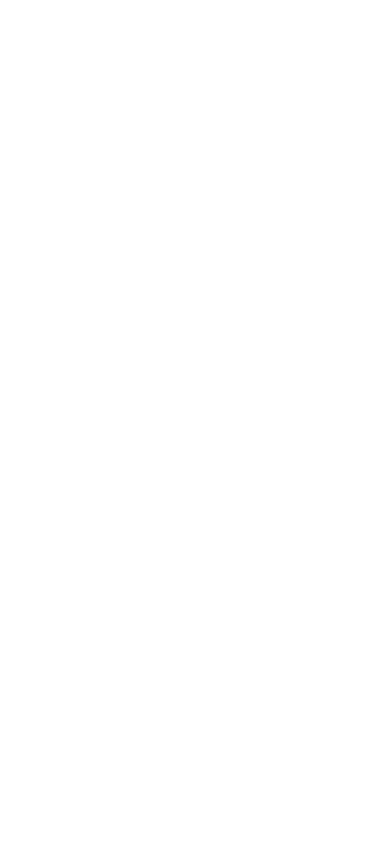
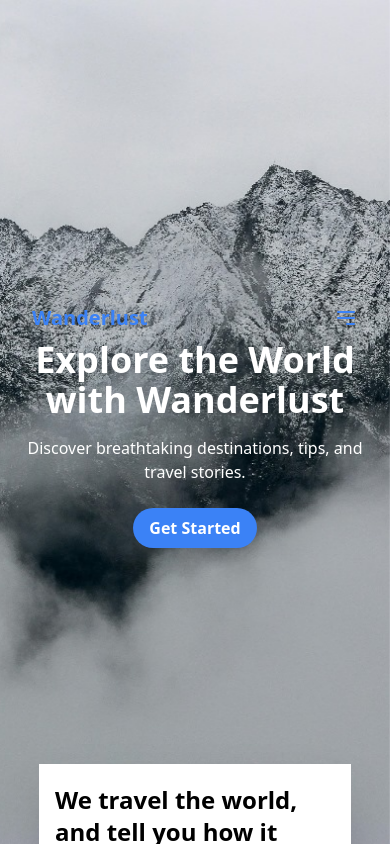
Before and after one commit to furqanahmed1872/blog-website, a SvelteKit app: page /article in a window 390 px wide. Built offline with nearby package versions, Linux system fonts and the light colour scheme.

Commit message:
article page

```diff
--- a/src/routes/article/+page.svelte
+++ b/src/routes/article/+page.svelte
@@ -0,0 +1,163 @@
+<script>
+    export let title = "Explore the World with Wanderlust";
+    export let subtitle = "Discover breathtaking destinations, tips, and travel stories.";
+    export let buttonText = "Get Started";
+
+    let isMenuOpen = false;
+  </script>
+
+  <!-- Wrapper -->
+  <div class="relative bg-slate-100 h-screen overflow-hidden">
+    <!-- Fixed Background -->
+    <div
+      class="absolute inset-0 bg-fixed bg-cover bg-center z-0"
+      style="background-image: url('/mountain.jpeg');"
+    ></div>
+
+    <!-- Hero Section -->
+    <div class="relative h-full flex flex-col justify-center items-center text-center z-10 text-white px-4">
+      <!-- Navigation Bar -->
+      <nav class="w-full bg-inherit z-10">
+        <div class="container mx-auto px-4 py-2 flex justify-between items-center">
+          <a href="/" class="text-xl font-bold text-blue-500">Wanderlust</a>
+          <ul class="hidden sm:flex space-x-6">
+            <li><a href="#destinations" class="hover:text-blue-500">Destinations</a></li>
+            <li><a href="#about" class="hover:text-blue-500">About</a></li>
+            <li><a href="#blog" class="hover:text-blue-500">Blog</a></li>
+          </ul>
+          <button
+            class="sm:hidden text-blue-500 focus:outline-none"
+            aria-label={isMenuOpen ? "Close menu" : "Open menu"}
+            on:click={() => (isMenuOpen = !isMenuOpen)}
+          >
+            <svg xmlns="http://www.w3.org/2000/svg" fill="none" viewBox="0 0 24 24" stroke-width="2" stroke="currentColor" class="w-6 h-6">
+              <path stroke-linecap="round" stroke-linejoin="round" d="M4 6h16M4 12h16m-7 6h7" />
+            </svg>
+          </button>
+        </div>
+      </nav>
+      <h1 class="text-4xl sm:text-5xl md:text-6xl font-bold mb-4">{title}</h1>
+      <p class="text-base sm:text-lg md:text-xl mb-6">{subtitle}</p>
+      <button class="bg-blue-500 hover:bg-blue-600 text-white font-bold py-2 sm:py-3 px-4 sm:px-6 rounded-full shadow-lg">
+        {buttonText}
+      </button>
+    </div>
+
+    <!-- Featured Destinations Section -->
+
+    <div class=" w-full relative h-full">
+      <div class="h-full absolute -top-20 flex flex-col items-center gap-10 w-full">
+        <div class="p-5 px-4 bg-white shadow-2xl flex flex-col items-center w-4/5">
+          <p class="text-2xl font-bold text-black ">We travel the world, and tell you how it looks!</p>
+        <p class="text-md font-normal text-black text-center">Proin gravida nibh vel velit auctor aliquet. Aenean sollicitudin, lorem quis bibendum auctor, nisi elit consequat <br> ipsum, nec sagittis sem nibh id elit. Duis sed odio sit amet nibh vulputate cursus a sit amet mauris. Morbi accumsan ipsum velit. <br> Duis sed odio sit amet nibh vulputate cursus a sit amet mauris. Morbi accumsan ipsum velit. <br> Nam nec tellus a odio tincidunt auctor a ornare odio.</p>
+        </div>
+
+      <div class="bg-inherit grid grid-cols-3 gap-5 w-4/5">
+        <div class=" col-span-2 flex flex-col gap-5 w-full h-40">
+        <div class="bg-slate-200">
+          <img src="https://www.wildnatureimages.com/images/640/070620-014-The-Tetons.jpg" class="w-full" alt="wanderlast">
+          <p class="text-2xl text-black font-semibold">African Wildlife</p>
+          <p class="text-red-500 text-xl font-bold hover:text-blue-500 cursor-pointer focus:text-yellow-50 visited:text-green-400 ">Africa / Leave a Comment</p>
+          <p class="text-start ">Lorem ipsum dolor sit amet, consectetur adipiscing elit. Ut elit tellus, luctus nec ullamcorper mattis, pulvinar dapibus leo. Sed non mauris vitae erat consequat auctor </p>
+
+        </div>
+        <div class="grid grid-cols-2 gap-5 ">
+          <div class="bg-slate-200">
+            <img src="https://plus.unsplash.com/premium_photo-1672115680958-54438df0ab82?fm=jpg&q=60&w=3000&ixlib=rb-4.0.3&ixid=M3wxMjA3fDB8MHxzZWFyY2h8MXx8bW91bnRhaW5zfGVufDB8fDB8fHww" class="w-full" alt="wanderlast">
+           <div class="p-5">
+            <p class="text-2xl text-black font-semibold">A day on the mountains</p>
+            <p class="text-red-500 text-xl font-bold hover:text-blue-500 cursor-pointer focus:text-yellow-50 visited:text-green-400">Asia / Leave a Comment</p>
+            <p  class="text-start">Lorem ipsum dolor sit amet, consectetur adipiscing elit. Ut elit tellus, luctus nec ullamcorper mattis, pulvinar dapibus leo. Sed non mauris vitae erat consequat auctor A day on the mountainsRead More »</p>
+
+           </div>
+
+          </div>
+
+          <div class="bg-slate-200">
+            <img src="https://plus.unsplash.com/premium_photo-1672115680958-54438df0ab82?fm=jpg&q=60&w=3000&ixlib=rb-4.0.3&ixid=M3wxMjA3fDB8MHxzZWFyY2h8MXx8bW91bnRhaW5zfGVufDB8fDB8fHww" class="w-full" alt="wanderlast">
+           <div class="p-5">
+            <p class="text-2xl text-black font-semibold">A day on the mountains</p>
+            <p class="text-red-500 text-xl font-bold hover:text-blue-500 cursor-pointer focus:text-yellow-50 visited:text-green-400">Asia / Leave a Comment</p>
+            <p  class="text-start">Lorem ipsum dolor sit amet, consectetur adipiscing elit. Ut elit tellus, luctus nec ullamcorper mattis, pulvinar dapibus leo. Sed non mauris vitae erat consequat auctor A day on the mountainsRead More »</p>
+
+           </div>
+
+          </div>
+
+          <div class="bg-slate-200">
+            <img src="https://plus.unsplash.com/premium_photo-1672115680958-54438df0ab82?fm=jpg&q=60&w=3000&ixlib=rb-4.0.3&ixid=M3wxMjA3fDB8MHxzZWFyY2h8MXx8bW91bnRhaW5zfGVufDB8fDB8fHww" class="w-full" alt="wanderlast">
+           <div class="p-5">
+            <p class="text-2xl text-black font-semibold">A day on the mountains</p>
+            <p class="text-red-500 text-xl font-bold hover:text-blue-500 cursor-pointer focus:text-yellow-50 visited:text-green-400">Asia / Leave a Comment</p>
+            <p  class="text-start">Lorem ipsum dolor sit amet, consectetur adipiscing elit. Ut elit tellus, luctus nec ullamcorper mattis, pulvinar dapibus leo. Sed non mauris vitae erat consequat auctor A day on the mountainsRead More »</p>
+
+           </div>
+
+          </div>
+
+          <div class="bg-slate-200">
+            <img src="https://plus.unsplash.com/premium_photo-1672115680958-54438df0ab82?fm=jpg&q=60&w=3000&ixlib=rb-4.0.3&ixid=M3wxMjA3fDB8MHxzZWFyY2h8MXx8bW91bnRhaW5zfGVufDB8fDB8fHww" class="w-full" alt="wanderlast">
+           <div class="p-5">
+            <p class="text-2xl text-black font-semibold">A day on the mountains</p>
+            <p class="text-red-500 text-xl font-bold hover:text-blue-500 cursor-pointer focus:text-yellow-50 visited:text-green-400">Asia / Leave a Comment</p>
+            <p  class="text-start">Lorem ipsum dolor sit amet, consectetur adipiscing elit. Ut elit tellus, luctus nec ullamcorper mattis, pulvinar dapibus leo. Sed non mauris vitae erat consequat auctor A day on the mountainsRead More »</p>
+
+           </div>
+
+          </div>
+
+          <div class="bg-slate-200">
+            <img src="https://plus.unsplash.com/premium_photo-1672115680958-54438df0ab82?fm=jpg&q=60&w=3000&ixlib=rb-4.0.3&ixid=M3wxMjA3fDB8MHxzZWFyY2h8MXx8bW91bnRhaW5zfGVufDB8fDB8fHww" class="w-full" alt="wanderlast">
+           <div class="p-5">
+            <p class="text-2xl text-black font-semibold">A day on the mountains</p>
+            <p class="text-red-500 text-xl font-bold hover:text-blue-500 cursor-pointer focus:text-yellow-50 visited:text-green-400">Asia / Leave a Comment</p>
+            <p  class="text-start">Lorem ipsum dolor sit amet, consectetur adipiscing elit. Ut elit tellus, luctus nec ullamcorper mattis, pulvinar dapibus leo. Sed non mauris vitae erat consequat auctor A day on the mountainsRead More »</p>
+
+           </div>
+
+          </div>
+
+        </div>
+
+       </div>
+        <div class= "flex flex-col col-span-1 gap-6 w-full h-full ">
+          <div class="p-6 bg-white">
+
+
+              <input type="search" id="gsearch" name="gsearch" placeholder="search" class="p-2 w-full border border-gray-300 rounded-sm focus:outline-none focus:ring focus:ring-blue-300 hover:bg-orange-200" >
+
+          </div>
+          <div class="p-6 bg-white">
+            <p>Recent Photos</p>
+            <p>1</p>
+            <p>2</p>
+            <p>3</p>
+          </div>
+          <div class="p-6 bg-white">
+            <p>Categories</p>
+            <p>1</p>
+            <p>2</p>
+            <p>3</p>
+          </div>
+          <div class="p-6 bg-white">
+            <p>Archives</p>
+            <p>1</p>
+            <p>2</p>
+            <p>3</p>
+          </div>
+
+        </div>
+
+
+      </div>
+
+      </div>
+    </div>
+    <!-- About Section
+     <!-- Blog Section -->
+
+
+
+
+    <!-- Footer -->
+  </div>
```
